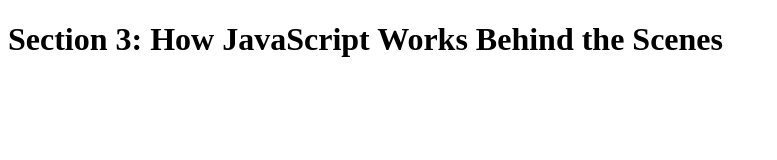
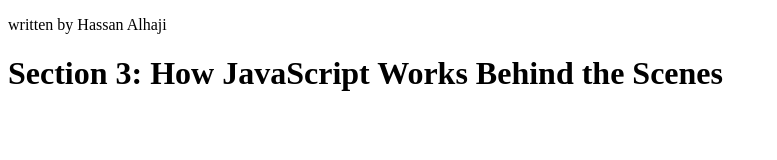
Before and after one commit to Hassan-Alhaji/DjangoWeb, a plain HTML site: page index.html in a window 1280 px wide. Shown: the whole page, without its empty margins (0-777 px from the left). Drawn offline with Linux system fonts and the light colour scheme.

Commit message:
initial commit

```diff
--- a/index.html
+++ b/index.html
@@ -3,6 +3,7 @@
     <head>
         <meta charset="UTF-8">
         <title>Section 3: How JavaScript Works Behind the Scenes</title>
+        <p>written by Hassan Alhaji</p>
     </head>
 
     <body>
```
Also changed, not shown: Capture.JPG (added), style.css (added).
